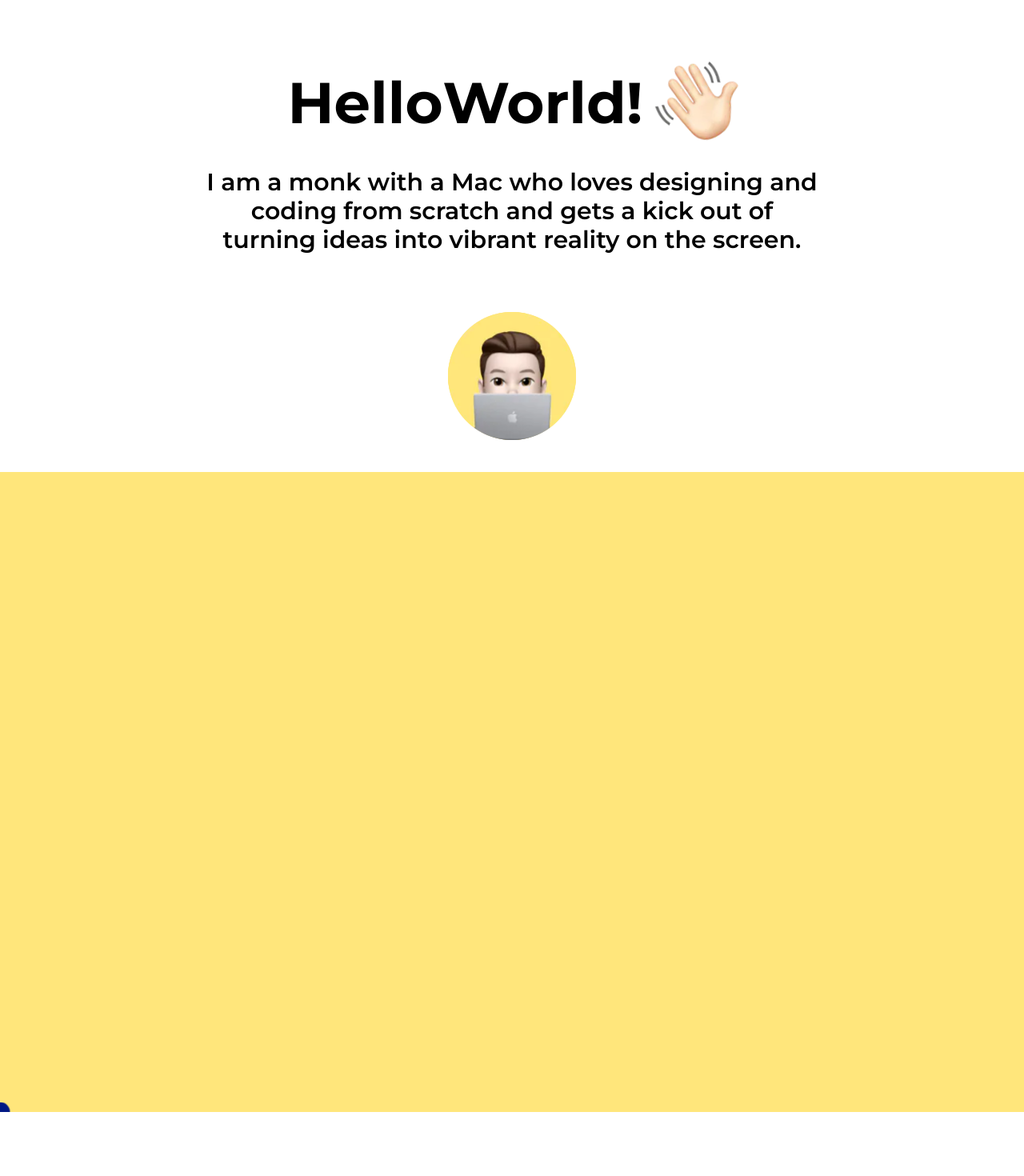
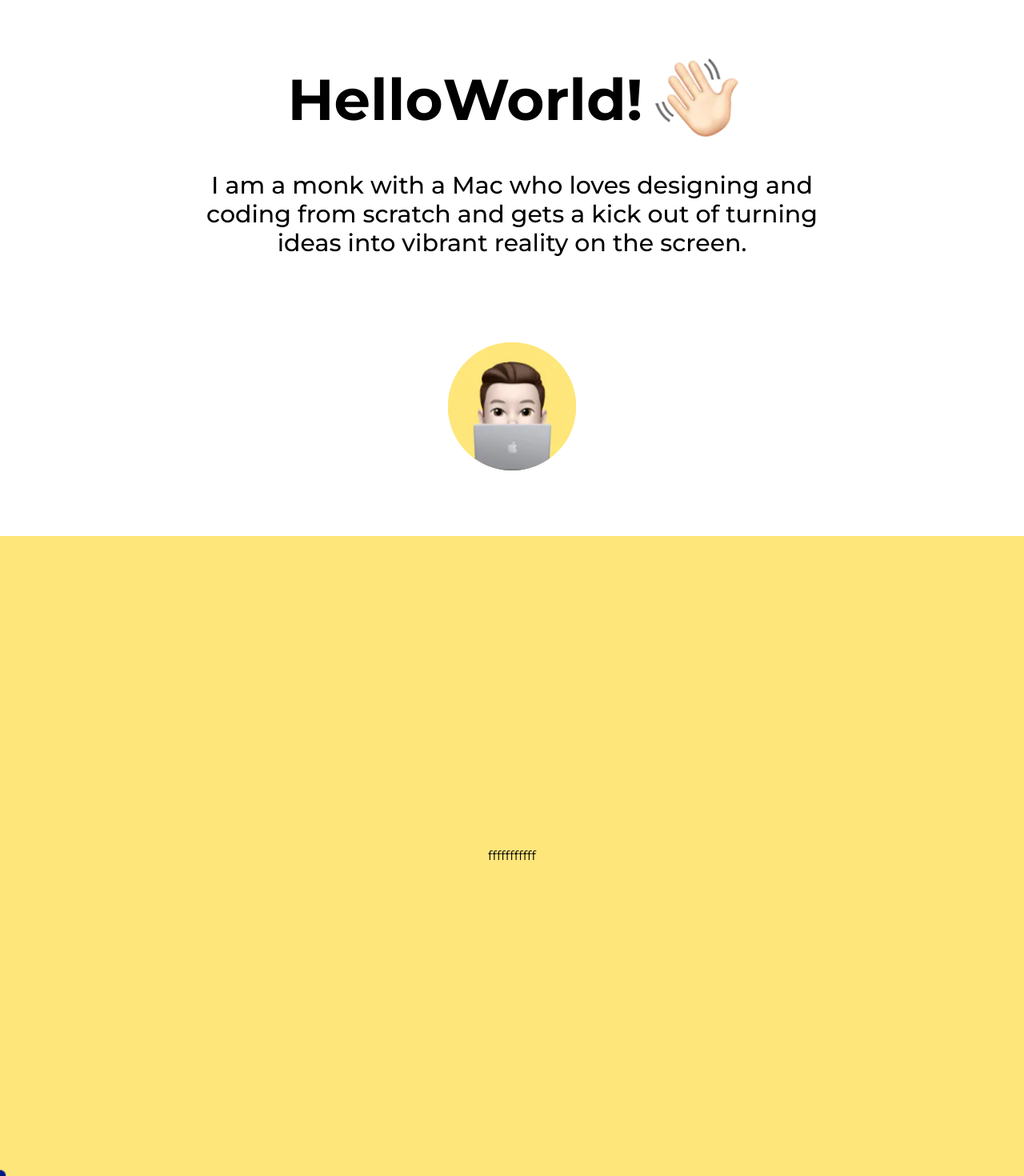
Before and after one commit to vignesh-web-dev/Content-Bucket, a Next.js app: page / in a window 1280 px wide. Shown: the part 210-1680 px from the top of the page at 80% size. Before the commit the page ends 1600 px from the top, so only its background shows below. Built offline with nearby package versions, Linux system fonts and the light colour scheme.

Commit message:
first commit

```diff
--- a/src/app/globals.css
+++ b/src/app/globals.css
@@ -23,11 +23,11 @@ body {
 }
 
 .cursor-style {
-  border: 5px solid #ffffff;
+  /* border: 5px solid #ffffff; */
   /* background-color: ; */
   mix-blend-mode: difference;
-  height: 25px;
-  width: 25px;
+  height: 15px;
+  width: 15px;
   background-color: #fff;
   border-radius: 100%;
   transform-origin: 100% 100%;
--- a/src/app/page.js
+++ b/src/app/page.js
@@ -11,12 +11,14 @@ export default function Home() {
   const [divTop, setDivTop] = useState(160);
   useEffect(() => {
     function size() {
-      document.getElementById("cursor").style.width = "50px";
-      document.getElementById("cursor").style.height = "50px";
+      document.getElementById("cursor").style.width = "80px";
+      document.getElementById("cursor").style.height = "80px";
+      document.getElementById("cursor").style.backgroundColor = "yellow";
     }
     function sizeReset() {
-      document.getElementById("cursor").style.width = "25px";
-      document.getElementById("cursor").style.height = "25px";
+      document.getElementById("cursor").style.width = "15px";
+      document.getElementById("cursor").style.height = "15px";
+      document.getElementById("cursor").style.backgroundColor = "#fff";
     }
     if (para && para.current) {
       para.current.addEventListener("mouseenter", size, false);
@@ -26,9 +28,9 @@ export default function Home() {
 
   return (
     <>
-      <section className="relative bg-white	text-black overflow-hidden ">
+      <section className="relative bg-white	text-black overflow-hidden flex gap-20  flex-col">
         <ScrollingDiv />
-        <div className="w-11/12 max-w-screen-xl mx-auto h-[100dvh] flex flex-col justify-center gap-4	items-center relative z-[1] ">
+        <div className="w-11/12 max-w-screen-xl mx-auto h-[100dvh] flex flex-col justify-center md:gap-6 gap-4	items-center relative z-[1] ">
           <div className="flex justify-center gap-4 items-center">
             <p className="text-7xl font-bold not-italic" ref={para}>
               <span className="inline-block">Hello</span>
@@ -36,15 +38,15 @@ export default function Home() {
             </p>
             <img className="wave" src="wave.webp"></img>
           </div>
-          <p className="text-3xl font-semibold	 text-center max-w-3xl">
+          <p className="text-3xl font-medium text-left md:text-center max-w-3xl">
             I am a monk with a Mac who loves designing and coding from scratch
             and gets a kick out of turning ideas into vibrant reality on the
             screen.
           </p>
         </div>
-      </section>
-      <section className="relative bg-[#ffe67b]">
-        <div className="w-11/12 max-w-screen-xl mx-auto h-[100dvh] flex justify-center items-center "></div>
+        <div className="w-full	mx-auto h-[100dvh] flex justify-center items-center bg-[#ffe67b] relative z-1">
+          fffffffffff
+        </div>
       </section>
     </>
   );
--- a/src/components/scroll.js
+++ b/src/components/scroll.js
@@ -38,8 +38,8 @@ export default function ScrollingDiv() {
       gsap.to(".scrolling-div", {
         scrollTrigger: {
           trigger: ".scrolling-div",
-          start: "bottom 85%",
-          end: "top 30%",
+          start: "bottom 98%",
+          end: "top 50%",
           scrub: true,
         },
         width: "200%",
@@ -50,7 +50,7 @@ export default function ScrollingDiv() {
 
   return (
     <div
-      className="scrolling-div absolute z-0 flex justify-center items-top top-[75%]"
+      className="scrolling-div absolute z-0 flex justify-center items-top top-[38%]"
       ref={divRef}
     >
       <img className="" src="profile.webp"></img>
```
